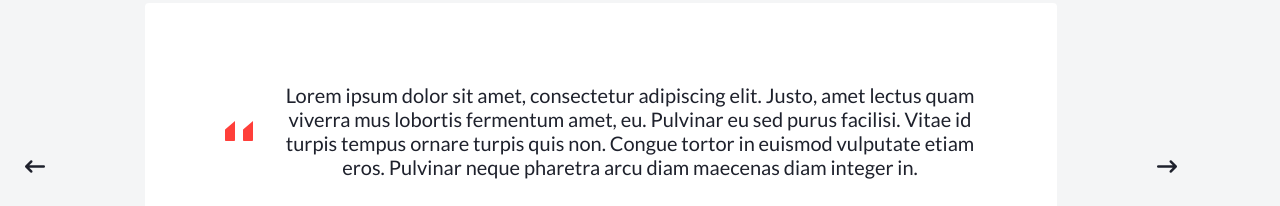
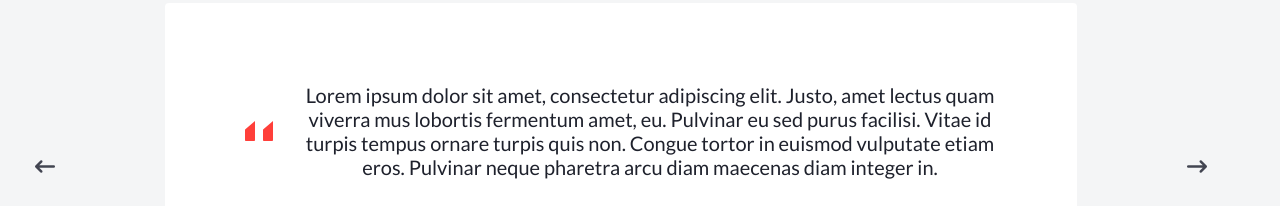
Before and after one commit to AlibekAllaberganov123/CreatX, a plain HTML site: page index.html in a window 1280 px wide. Shown: the part 5479-5685 px from the top of the page. Drawn offline with Linux system fonts and the light colour scheme.

```diff
--- a/css/main.css
+++ b/css/main.css
@@ -519,7 +519,7 @@ a {
 .comment__box {
   gap: 30px;
 }
-.comment__btn {
+/* .comment__btn {
   width: 48px;
   height: 48px;
   background: none;
@@ -534,6 +534,22 @@ a {
   color: #fff;
   border-radius: 50%;
   padding: 15px;
+} */
+.comment__btn {
+  width: 48px;
+  height: 48px;
+  background: none;
+  border: none;
+  cursor: pointer;
+}
+.comment__btn > i {
+  color: #424551;
+  padding: 10px;
+}
+.comment__btn > i:hover {
+  border-radius: 50%;
+  background-color: #ff3f3a;
+  color: #fff;
 }
 .comment__p {
   font-size: 20px;
@@ -564,7 +580,7 @@ a {
   gap: 30px;
 }
 .comment__dot {
-  width: 50px;
+  width: 30px;
   height: 5px;
   border-radius: 40px;
   background-color: #ccc;
```
